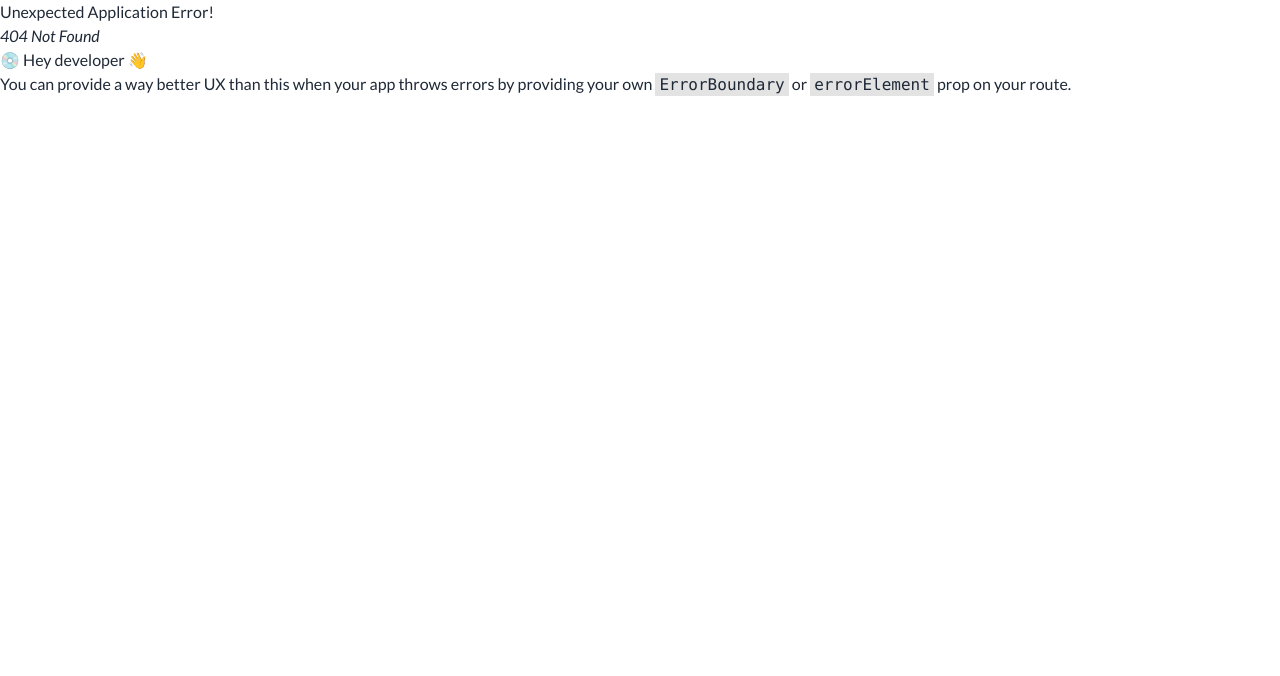
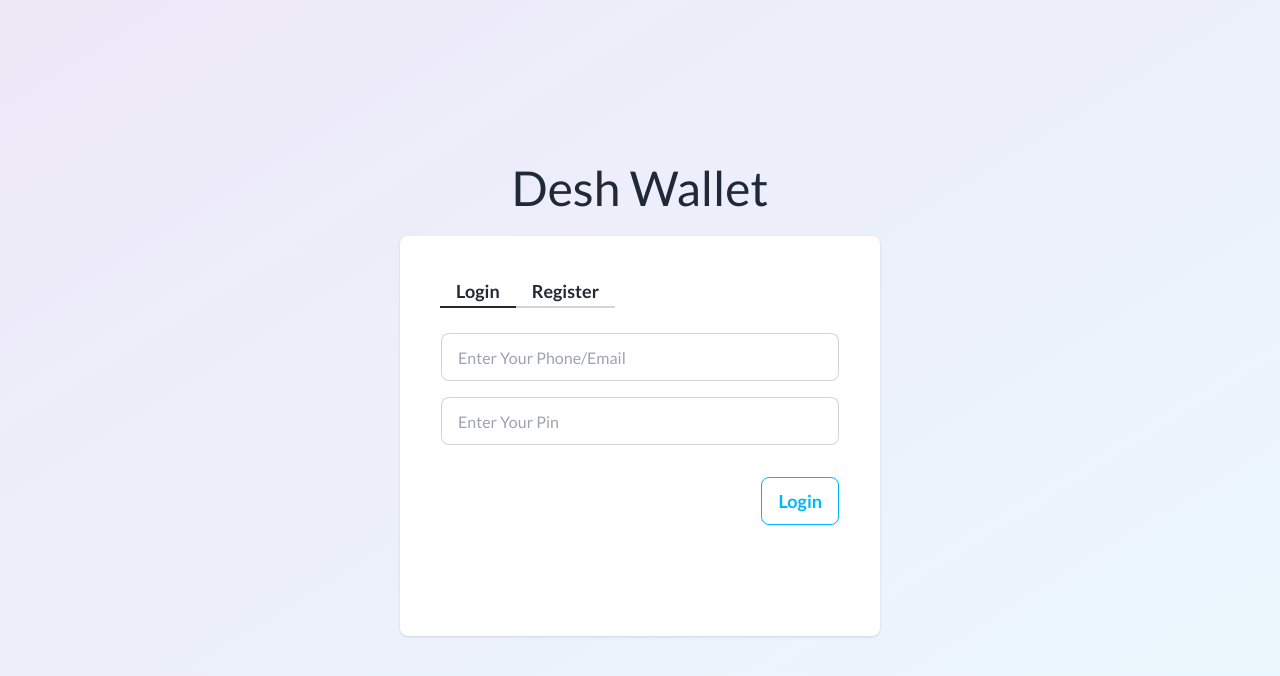
Before and after one commit to fayshal-bin-amir-002/desh-wallet, a React (Vite) app: page /login in a window 1280 px wide. Before the commit this address had no page. Shown: the top 676 px of the page. Built offline with nearby package versions, Linux system fonts and the light colour scheme.

Commit message:
add: login and register page

```diff
--- a/src/Routes/Router.jsx
+++ b/src/Routes/Router.jsx
@@ -2,6 +2,7 @@ import { createBrowserRouter } from "react-router-dom";
 import MainLayout from "../layouts/MainLayout";
 import Home from "../pages/Home";
 import PrivateRoute from "./PrivateRoute";
+import Login from "../pages/Login";
 
 const router = createBrowserRouter([
   {
@@ -14,6 +15,10 @@ const router = createBrowserRouter([
       }
     ]
   },
+  {
+    path: "/login",
+    element: <Login></Login>
+  }
 ]);
 
 export default router;
--- /dev/null
+++ b/src/pages/Login.jsx
@@ -0,0 +1,47 @@
+const Login = () => {
+    return (
+        <div className="bg-gradient-to-br from-violet-800/10 to-sky-400/10 min-h-screen p-4 flex justify-center items-center">
+            <div>
+                <h2 className="text-3xl lg:text-5xl text-center pb-6">Desh Wallet</h2>
+                <div className="p-10 bg-white rounded-lg shadow max-w-[480px] w-full h-[400px]">
+                    <div role="tablist" className="tabs tabs-bordered">
+                        <input type="radio" name="my_tabs_1" role="tab" className="tab text-lg font-semibold" aria-label="Login" defaultChecked />
+                        <div role="tabpanel" className="tab-content mt-6">
+                            <form className="space-y-8">
+                                <div className="space-y-4">
+                                    <input type="text" placeholder="Enter Your Phone/Email" className="input input-bordered w-full focus:outline-0" />
+                                    <input type="password" placeholder="Enter Your Pin" className="input input-bordered w-full focus:outline-0" />
+                                </div>
+                                <div className="text-right">
+                                    <button type="submit" className="btn btn-outline btn-info text-lg">Login</button>
+                                </div>
+                            </form>
+                        </div>
+
+                        <input
+                            type="radio"
+                            name="my_tabs_1"
+                            role="tab"
+                            className="tab text-lg font-semibold"
+                            aria-label="Register"
+                        />
+                        <div role="tabpanel" className="tab-content mt-6">
+                            <form className="space-y-8">
+                                <div className="space-y-4">
+                                    <input type="text" placeholder="Enter Your Name" className="input input-bordered w-full focus:outline-0" />
+                                    <input type="text" placeholder="Enter Your Phone/Email" className="input input-bordered w-full focus:outline-0" />
+                                    <input type="password" placeholder="Enter Your Pin" className="input input-bordered w-full focus:outline-0" />
+                                </div>
+                                <div className="text-right">
+                                    <button type="submit" className="btn btn-outline btn-info text-lg">Register</button>
+                                </div>
+                            </form>
+                        </div>
+                    </div>
+                </div>
+            </div>
+        </div>
+    );
+};
+
+export default Login;
```
